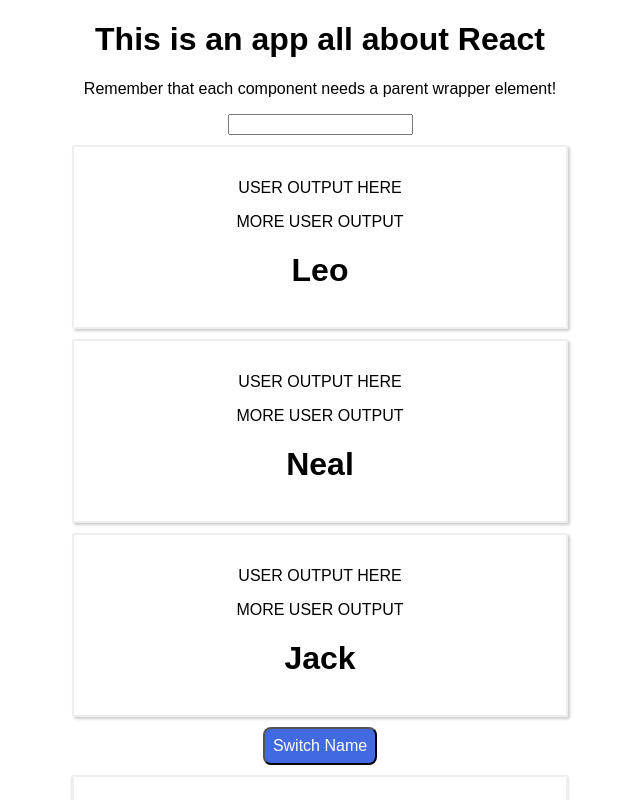
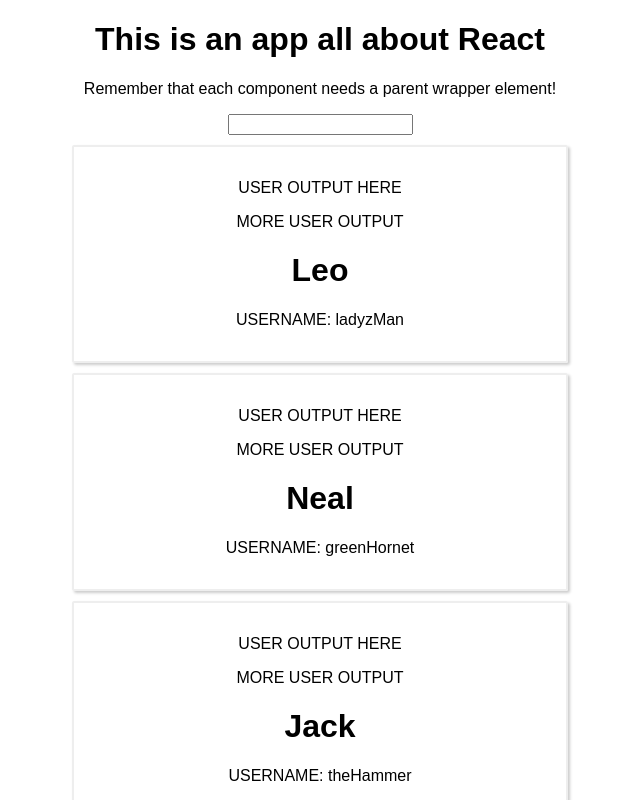
Before and after one commit to T90allred/aboutReact, a React (Create React App) app in the folder about-react/: page / in a window 1280 px wide. Shown: the top 800 px of the page, without its empty margins (320-960 px from the left). Built offline with nearby package versions, Linux system fonts and the light colour scheme.

Commit message:
worked on challenge

```diff
--- a/about-react/src/App.js
+++ b/about-react/src/App.js
@@ -11,6 +11,11 @@
       { name: 'Sam', age: 22 },
       { name: 'Jake', age: 22 },
       { name: 'Izzy', age: 22 }
+    ],
+    userName: [
+      { user: 'ladyzMan' },
+      { user: 'greenHornet' },
+      { user: 'theHammer' }
     ]
   }
 
@@ -55,11 +60,14 @@
         <p>Remember that each component needs a parent wrapper element!</p>
         <UserInput />
         <UserOutput
-          name='Leo' />
+          name='Leo'
+          newName={this.state.userName[0].user} />
         <UserOutput
-          name='Neal' />
+          name='Neal'
+          newName={this.state.userName[1].user} />
         <UserOutput
-          name='Jack' />
+          name='Jack'
+          newName={this.state.userName[2].user} />
         <button
           style={style}
           onClick={ () => this.switchNameHandler('Maxy') }>Switch Name</button>
--- a/about-react/src/UserOutput/UserOutput.css
+++ b/about-react/src/UserOutput/UserOutput.css
@@ -8,5 +8,6 @@
     text-align: center;
 }
 
-
-/*blah*/
+.name{
+    font-family: sans-serif;
+}
--- a/about-react/src/UserOutput/UserOutput.js
+++ b/about-react/src/UserOutput/UserOutput.js
@@ -7,6 +7,7 @@
             <p>USER OUTPUT HERE</p>
             <p>MORE USER OUTPUT</p>
             <h1>{props.name}</h1>
+            <p>USERNAME: <span className='name'> {props.newName} </span></p>
         </div>
     )
 }
```
